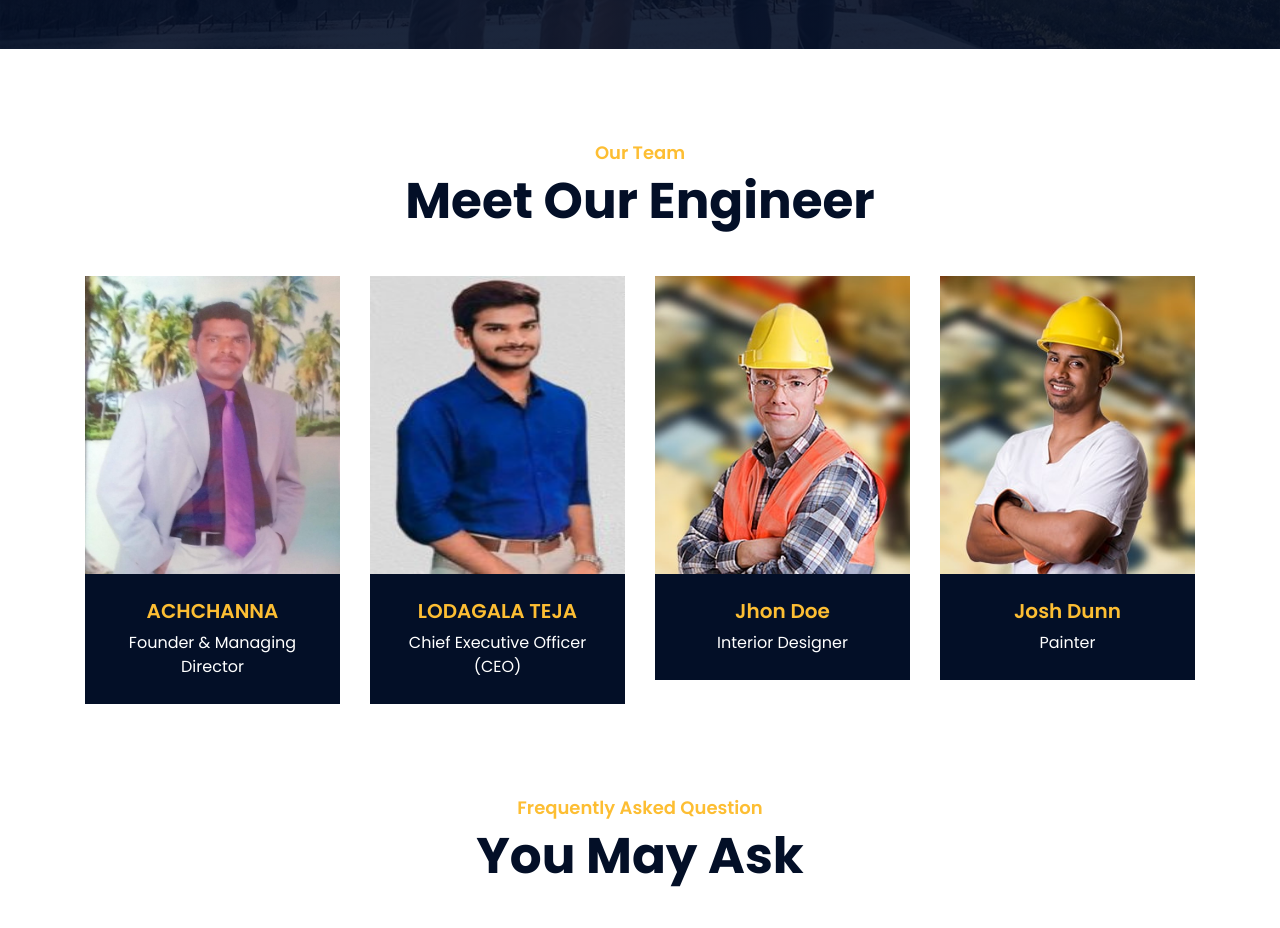
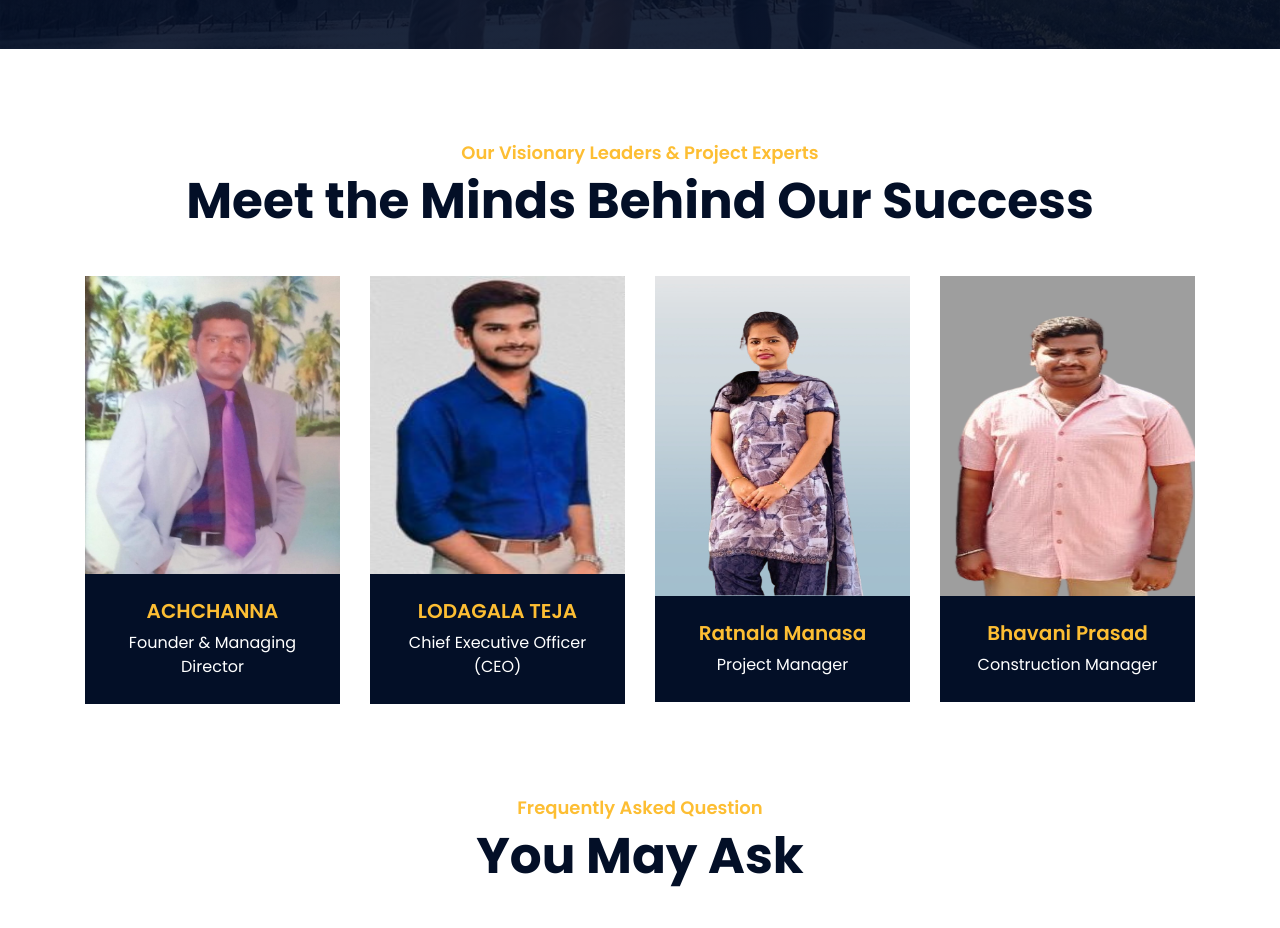
Before and after one commit to tejalodagala480/ACHCHANNA-CONSTRUCTIONS, a plain HTML site: page index.html in a window 1280 px wide. Shown: the part 3551-4479 px from the top of the page. Drawn offline with nearby package versions, Linux system fonts and the light colour scheme.

Commit message:
Update index.html

```diff
--- a/index.html
+++ b/index.html
@@ -433,8 +433,8 @@
             <div class="team">
                 <div class="container">
                     <div class="section-header text-center">
-                        <p>Our Team</p>
-                        <h2>Meet Our Engineer</h2>
+                        <p>Our Visionary Leaders & Project Experts</p>
+                        <h2>Meet the Minds Behind Our Success</h2>
                     </div>
                     <div class="row">
                         <div class="col-lg-3 col-md-6 wow fadeInUp" data-wow-delay="0.1s">
@@ -474,11 +474,11 @@
                         <div class="col-lg-3 col-md-6 wow fadeInUp" data-wow-delay="0.3s">
                             <div class="team-item">
                                 <div class="team-img">
-                                    <img src="img/team-3.jpg" alt="Team Image">
+                                    <img src="img/Manasa.jpg" alt="Team Image" height="320px">
                                 </div>
                                 <div class="team-text">
-                                    <h2>Jhon Doe</h2>
-                                    <p>Interior Designer</p>
+                                    <h2>Ratnala Manasa</h2>
+                                    <p>Project Manager</p>
                                 </div>
                                 <div class="team-social">
                                     <a class="social-tw" href=""><i class="fab fa-twitter"></i></a>
@@ -491,11 +491,11 @@
                         <div class="col-lg-3 col-md-6 wow fadeInUp" data-wow-delay="0.4s">
                             <div class="team-item">
                                 <div class="team-img">
-                                    <img src="img/team-4.jpg" alt="Team Image">
+                                    <img src="img/Bhavani Prasad.jpg" alt="Team Image" height="320px">
                                 </div>
                                 <div class="team-text">
-                                    <h2>Josh Dunn</h2>
-                                    <p>Painter</p>
+                                    <h2>Bhavani Prasad</h2>
+                                    <p>Construction Manager</p>
                                 </div>
                                 <div class="team-social">
                                     <a class="social-tw" href=""><i class="fab fa-twitter"></i></a>
```
